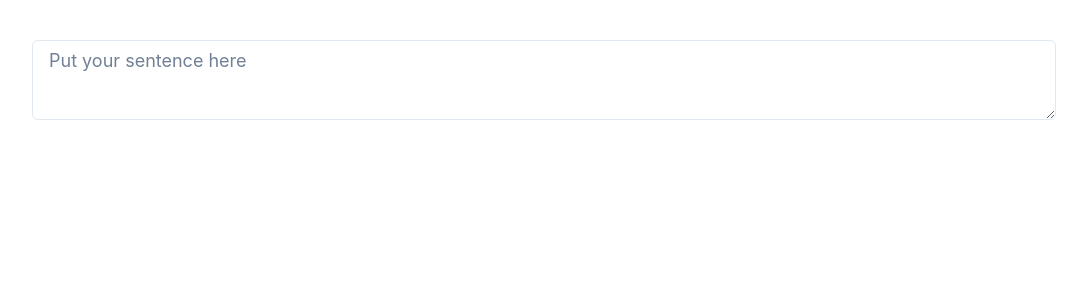
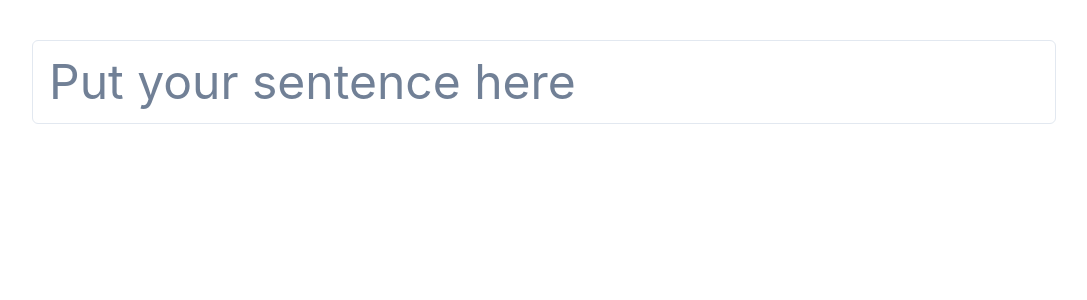
Before and after one commit to JP-Homer/Emotion.ly, a React (Create React App) app in the folder front-end/: page / in a window 1280 px wide. Shown: the top 300 px of the page, without its empty margins (96-1183 px from the left). Built offline with nearby package versions, Linux system fonts and the light colour scheme.

Commit message:
Made textarea resizable

```diff
--- a/front-end/package.json
+++ b/front-end/package.json
@@ -15,6 +15,7 @@
     "react-dom": "^18.2.0",
     "react-icons": "^3.11.0",
     "react-scripts": "5.0.1",
+    "react-textarea-autosize": "^8.4.0",
     "web-vitals": "^2.1.4"
   },
   "scripts": {
--- a/front-end/src/App.js
+++ b/front-end/src/App.js
@@ -15,6 +15,8 @@ import {
   AlertDescription,
 } from '@chakra-ui/react';
 
+import { AutoResizeTextarea } from './ResizableTextarea';
+
 function App() {
   return (
     <Flex
@@ -26,7 +28,11 @@ function App() {
       ml="auto"
       mr="auto"
     >
-      <Textarea placeholder="Put your sentence here" size="lg" />
+      <AutoResizeTextarea
+        placeholder="Put your sentence here"
+        size="lg"
+        fontSize="5xl"
+      />
     </Flex>
   );
 }
--- /dev/null
+++ b/front-end/src/ResizableTextarea.js
@@ -0,0 +1,18 @@
+import { Textarea } from '@chakra-ui/react';
+import ResizeTextarea from 'react-textarea-autosize';
+import React from 'react';
+
+export const AutoResizeTextarea = React.forwardRef((props, ref) => {
+  return (
+    <Textarea
+      minH="unset"
+      overflow="hidden"
+      w="100%"
+      resize="none"
+      ref={ref}
+      minRows={1}
+      as={ResizeTextarea}
+      {...props}
+    />
+  );
+});
```
Also changed, not shown: 1 other file (tests, documents, lock files or other folders).
